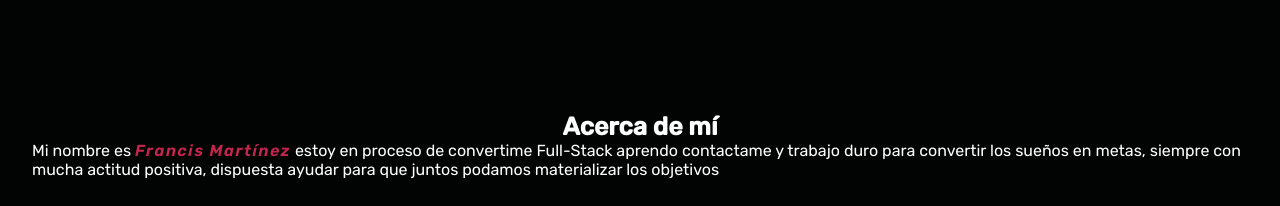
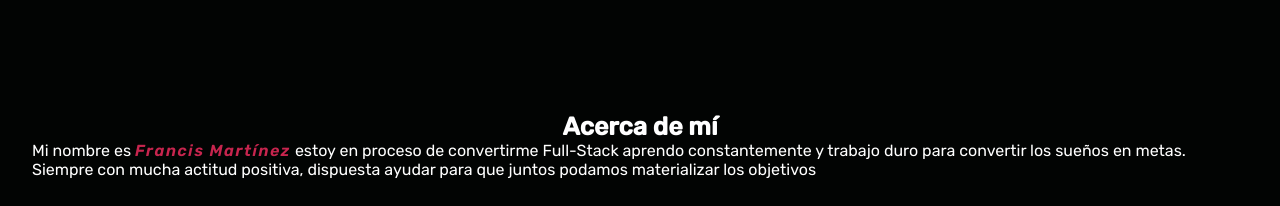
Before and after one commit to Fran2325/protafolioFran, a plain HTML site: page index.html in a window 1280 px wide. Shown: the part 579-785 px from the top of the page. Drawn offline with Linux system fonts and the light colour scheme.

Commit message:
correccion errores

```diff
--- a/index.html
+++ b/index.html
@@ -69,7 +69,7 @@
     <!-- conoceme -->
     <section class="descripcion" id="descripcion">
         <h2>Acerca de mí</h2>
-        <p class="descripcionFran">Mi nombre es <em class="nombreFran">Francis Martínez</em> estoy en proceso de convertime Full-Stack aprendo contactame y trabajo duro para convertir los sueños en metas, siempre con mucha actitud positiva, dispuesta ayudar para que juntos podamos materializar los objetivos </p>
+        <p class="descripcionFran">Mi nombre es <em class="nombreFran">Francis Martínez</em> estoy en proceso de convertirme Full-Stack aprendo constantemente y trabajo duro para convertir los sueños en metas. Siempre con mucha actitud positiva, dispuesta ayudar para que juntos podamos materializar los objetivos </p>
     </section>
     <!-- ---------------------------------------------------------------------->
     <!-- mis habilidades -->
```
